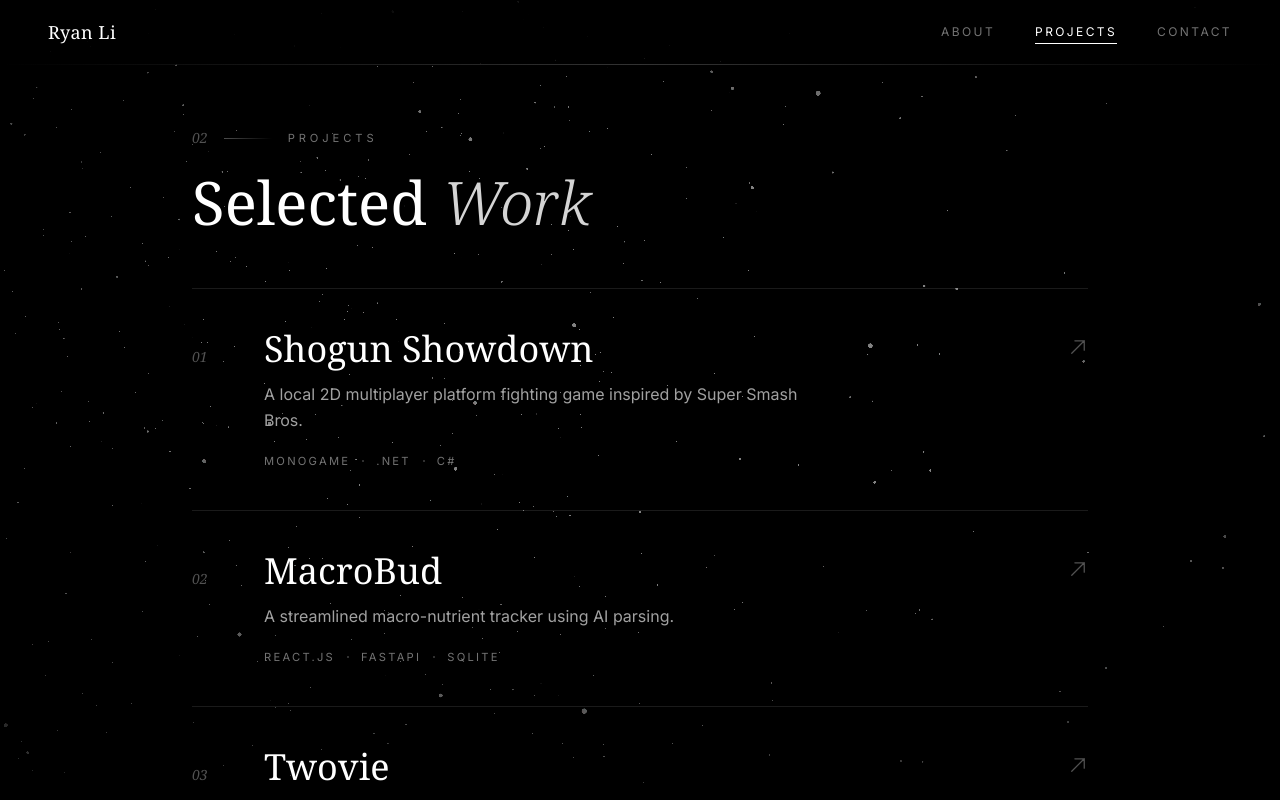
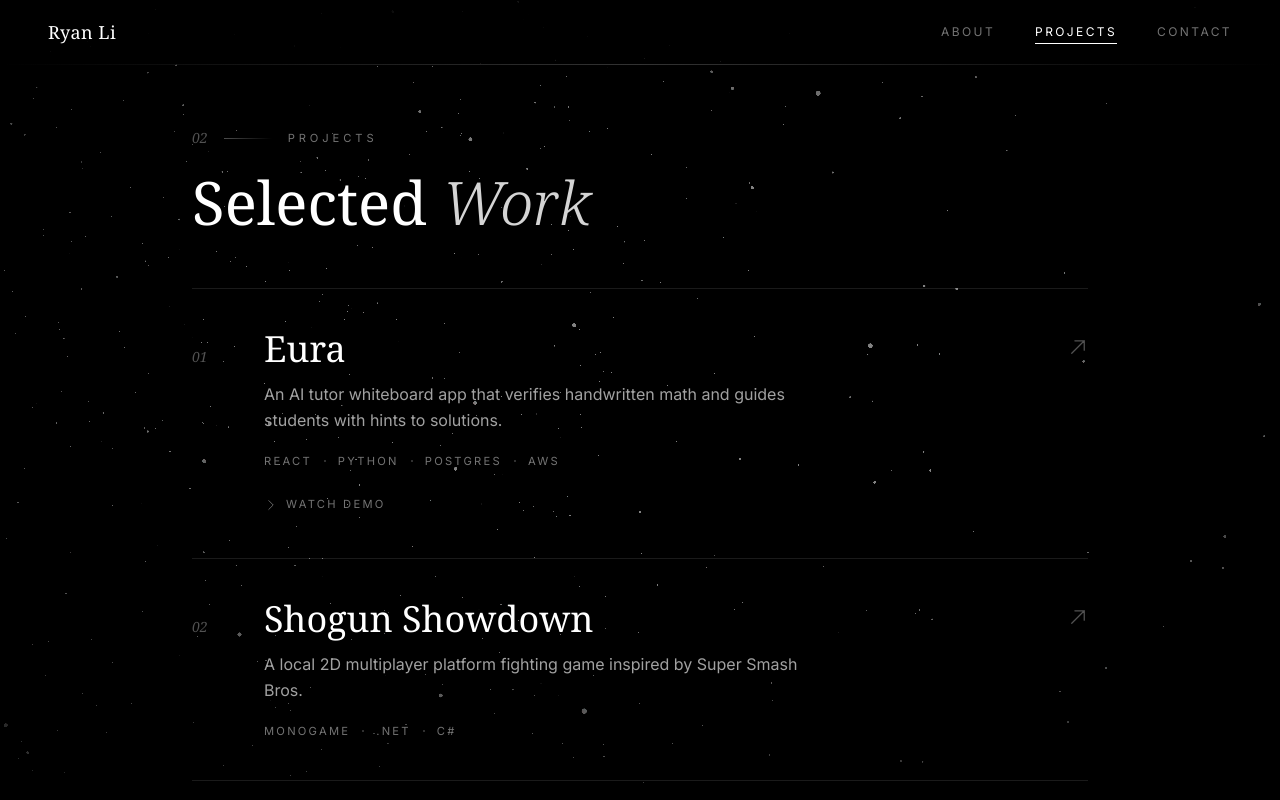
Before and after one commit to ryanli0070/Personal-Website, a React (Vite) app: page /projects in a window 1280 px wide. Built offline with nearby package versions, Linux system fonts and the light colour scheme.

Commit message:
Add Eura + Demo video for Eura in Projects section

```diff
--- a/src/projects/projects.jsx
+++ b/src/projects/projects.jsx
@@ -1,9 +1,23 @@
-import { motion, useMotionValue, useMotionTemplate } from 'framer-motion';
+import { useState } from 'react';
+import {
+  motion,
+  AnimatePresence,
+  useMotionValue,
+  useMotionTemplate,
+} from 'framer-motion';
 import { Reveal, Kicker } from '../components/motion.jsx';
 
 const MotionDiv = motion.div;
 
 const projects = [
+  {
+    title: 'Eura',
+    description:
+      'An AI tutor whiteboard app that verifies handwritten math and guides students with hints to solutions.',
+    stack: ['React', 'Python', 'Postgres', 'AWS'],
+    url: 'https://github.com/ryanli0070/EuraAI',
+    demo: '/eura-demo.mp4',
+  },
   {
     title: 'Shogun Showdown',
     description:
@@ -44,11 +58,13 @@ function ArrowIcon() {
   );
 }
 
-function ProjectRow({ index, title, description, stack, url }) {
+function ProjectRow({ index, title, description, stack, url, demo }) {
   const Tag = url ? motion.a : motion.div;
   const linkProps = url
     ? { href: url, target: '_blank', rel: 'noopener noreferrer' }
     : {};
+
+  const [showDemo, setShowDemo] = useState(false);
 
   const spotX = useMotionValue(0);
   const spotY = useMotionValue(0);
@@ -61,16 +77,19 @@ function ProjectRow({ index, title, description, stack, url }) {
   };
 
   return (
-    <Tag
-      {...linkProps}
+    <div
       onMouseMove={handleMove}
-      className="group relative grid grid-cols-[3rem_1fr_auto] items-baseline gap-x-4 sm:gap-x-6 py-10 transition-all duration-500 hover:pl-3"
+      className="group relative py-10 transition-all duration-500 hover:pl-3"
     >
       <MotionDiv
         style={{ background: spotlight }}
         className="pointer-events-none absolute -inset-x-6 inset-y-0 opacity-0 transition-opacity duration-500 group-hover:opacity-100"
       />
 
+      <Tag
+        {...linkProps}
+        className="grid grid-cols-[3rem_1fr_auto] items-baseline gap-x-4 sm:gap-x-6"
+      >
         <span className="font-serif italic text-sm text-neutral-600 transition-colors duration-500 group-hover:text-neutral-400">
           {String(index).padStart(2, '0')}
         </span>
@@ -92,6 +111,54 @@ function ProjectRow({ index, title, description, stack, url }) {
 
         <span className="self-start mt-2">{url && <ArrowIcon />}</span>
       </Tag>
+
+      {demo && (
+        <div className="mt-6 pl-16 sm:pl-[4.5rem]">
+          <button
+            type="button"
+            onClick={() => setShowDemo((v) => !v)}
+            aria-expanded={showDemo}
+            className="group/demo inline-flex items-center gap-2 text-[0.7rem] tracking-[0.2em] uppercase text-neutral-500 transition-colors duration-300 hover:text-white"
+          >
+            <svg
+              className={`w-3.5 h-3.5 transition-transform duration-300 ${
+                showDemo ? 'rotate-90' : ''
+              }`}
+              fill="none"
+              viewBox="0 0 24 24"
+              stroke="currentColor"
+              strokeWidth={1.5}
+            >
+              <path strokeLinecap="round" strokeLinejoin="round" d="M8.25 4.5l7.5 7.5-7.5 7.5" />
+            </svg>
+            {showDemo ? 'Hide demo' : 'Watch demo'}
+          </button>
+
+          <AnimatePresence initial={false}>
+            {showDemo && (
+              <motion.div
+                initial={{ height: 0, opacity: 0 }}
+                animate={{ height: 'auto', opacity: 1 }}
+                exit={{ height: 0, opacity: 0 }}
+                transition={{ duration: 0.4, ease: [0.22, 1, 0.36, 1] }}
+                className="overflow-hidden"
+              >
+                <video
+                  src={demo}
+                  controls
+                  autoPlay
+                  loop
+                  muted
+                  playsInline
+                  preload="metadata"
+                  className="mt-5 w-full max-w-3xl rounded-xl border border-white/10 shadow-2xl shadow-black/40"
+                />
+              </motion.div>
+            )}
+          </AnimatePresence>
+        </div>
+      )}
+    </div>
   );
 }
 
```
Also changed, not shown: 1 other file (tests, documents, lock files or other folders). Lines whose indentation alone changed are shown as unchanged.
